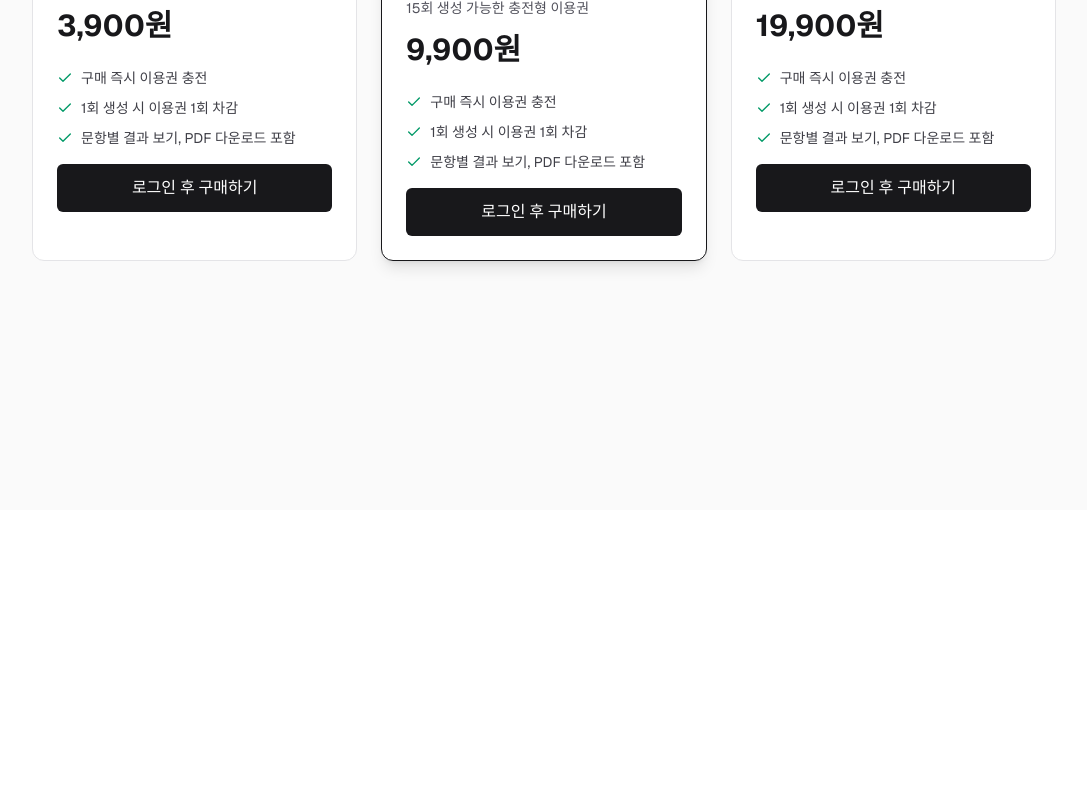
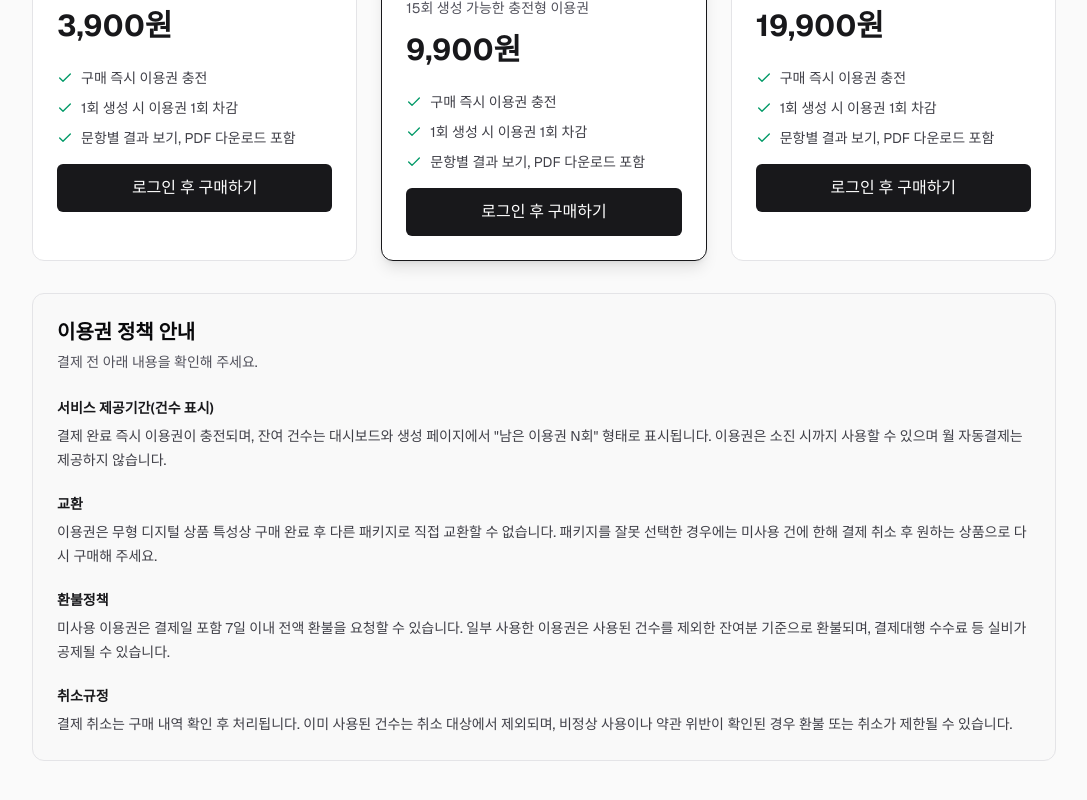
Before and after one commit to leemkro/jasoser, a Next.js app: page /pricing in a window 1280 px wide. Shown: the part 290-1090 px from the top of the page, without its empty margins (96-1183 px from the left). Before the commit the page ends 800 px from the top, so only its background shows below. Built offline with nearby package versions, Linux system fonts and the light colour scheme; no server answers.

Commit message:
feat: add credit package policy section on pricing page

```diff
--- a/app/pricing/page.tsx
+++ b/app/pricing/page.tsx
@@ -76,7 +76,13 @@
                   </Button>
                 )
               ) : (
-                <Button className="h-12 w-full text-base" size="lg" onClick={() => { window.location.href = "/"; }}>
+                <Button
+                  className="h-12 w-full text-base"
+                  size="lg"
+                  onClick={() => {
+                    window.location.href = "/";
+                  }}
+                >
                   로그인 후 구매하기
                 </Button>
               )}
@@ -84,6 +90,47 @@
           </Card>
         ))}
       </div>
+
+      <Card className="border-zinc-200 bg-zinc-50/70">
+        <CardHeader>
+          <CardTitle>이용권 정책 안내</CardTitle>
+          <CardDescription>결제 전 아래 내용을 확인해 주세요.</CardDescription>
+        </CardHeader>
+        <CardContent className="space-y-5 text-sm leading-6 text-zinc-700">
+          <div className="space-y-1">
+            <p className="font-semibold text-zinc-900">서비스 제공기간(건수 표시)</p>
+            <p>
+              결제 완료 즉시 이용권이 충전되며, 잔여 건수는 대시보드와 생성 페이지에서
+              {` "남은 이용권 N회"`} 형태로 표시됩니다. 이용권은 소진 시까지 사용할 수 있으며 월 자동결제는
+              제공하지 않습니다.
+            </p>
+          </div>
+
+          <div className="space-y-1">
+            <p className="font-semibold text-zinc-900">교환</p>
+            <p>
+              이용권은 무형 디지털 상품 특성상 구매 완료 후 다른 패키지로 직접 교환할 수 없습니다. 패키지를
+              잘못 선택한 경우에는 미사용 건에 한해 결제 취소 후 원하는 상품으로 다시 구매해 주세요.
+            </p>
+          </div>
+
+          <div className="space-y-1">
+            <p className="font-semibold text-zinc-900">환불정책</p>
+            <p>
+              미사용 이용권은 결제일 포함 7일 이내 전액 환불을 요청할 수 있습니다. 일부 사용한 이용권은
+              사용된 건수를 제외한 잔여분 기준으로 환불되며, 결제대행 수수료 등 실비가 공제될 수 있습니다.
+            </p>
+          </div>
+
+          <div className="space-y-1">
+            <p className="font-semibold text-zinc-900">취소규정</p>
+            <p>
+              결제 취소는 구매 내역 확인 후 처리됩니다. 이미 사용된 건수는 취소 대상에서 제외되며, 비정상
+              사용이나 약관 위반이 확인된 경우 환불 또는 취소가 제한될 수 있습니다.
+            </p>
+          </div>
+        </CardContent>
+      </Card>
     </div>
   );
 }
```
